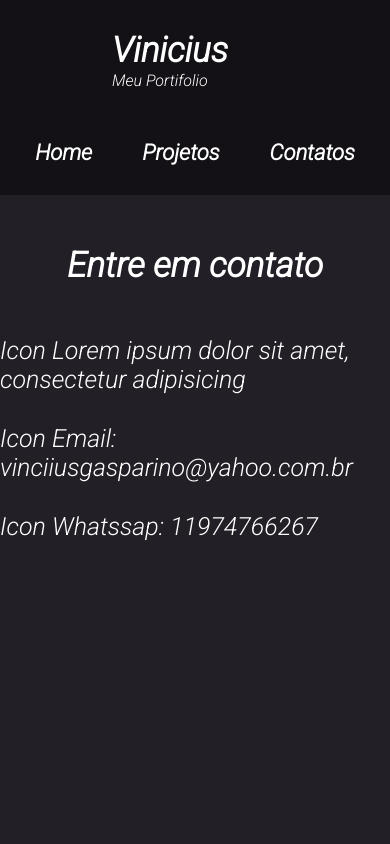
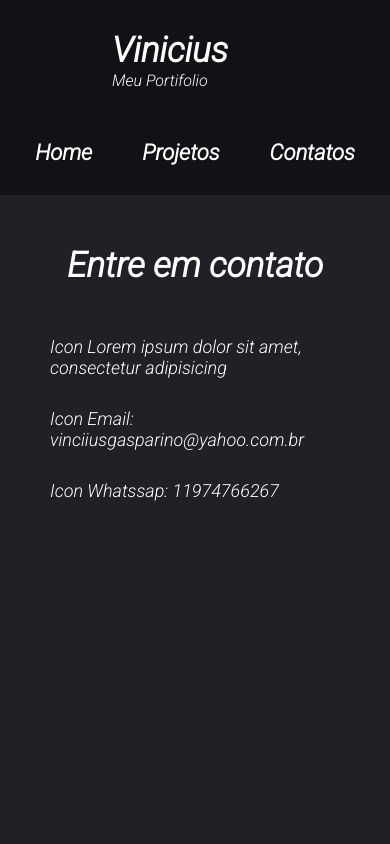
Before and after one commit to viniciusgasparino/Portifolio, a Next.js app: page /Contatos in a window 390 px wide. Shown: the top 844 px of the page. Built offline with nearby package versions, Linux system fonts and the light colour scheme.

Commit message:
Ajustado responsivo da pagina contato

```diff
--- a/pages/Contatos.jsx
+++ b/pages/Contatos.jsx
@@ -21,8 +21,8 @@ const StyledContainer = styled.div`
   font-size: 25px;
 
   @media (max-width:700px){
-    flex-direction: column;
-    margin-left: 0px;
+    padding-left: 10px;
+    font-size: 18px;
   }
 `
 
```
